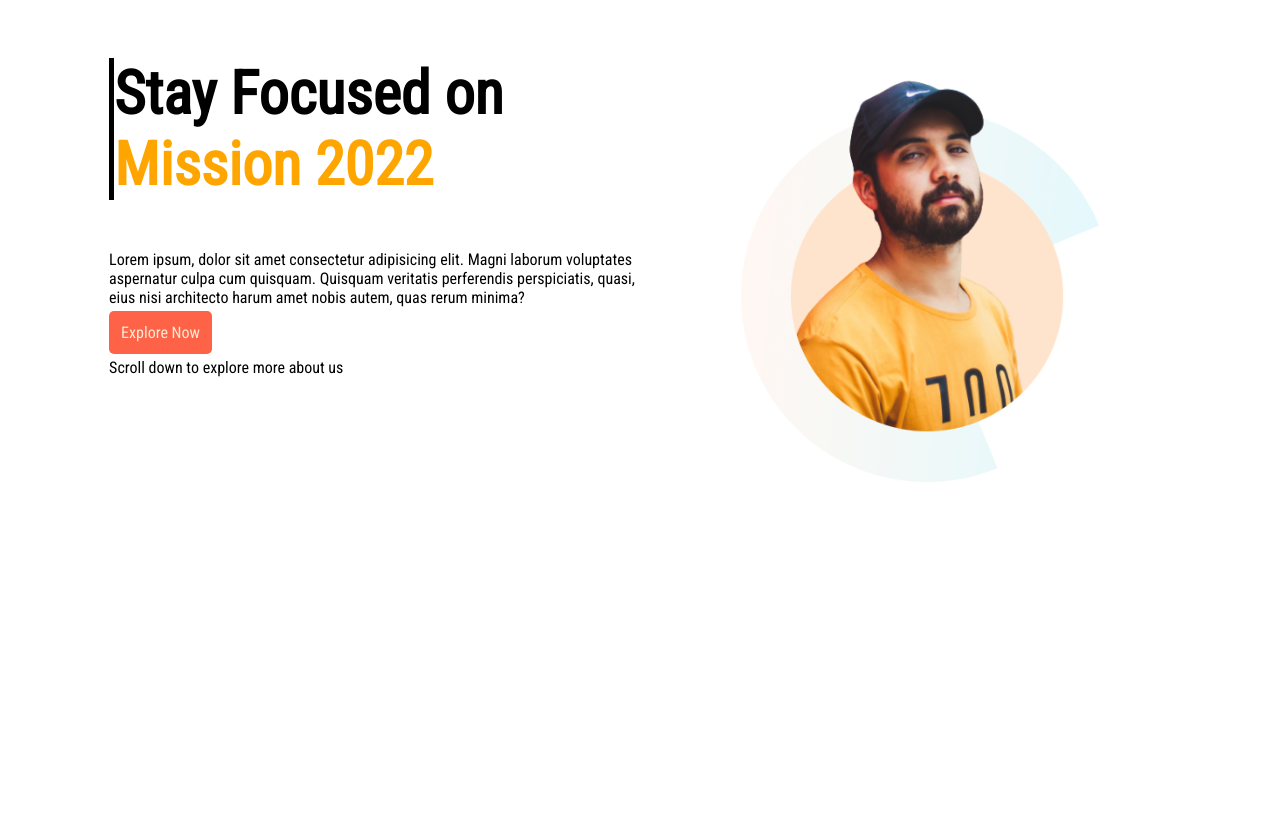
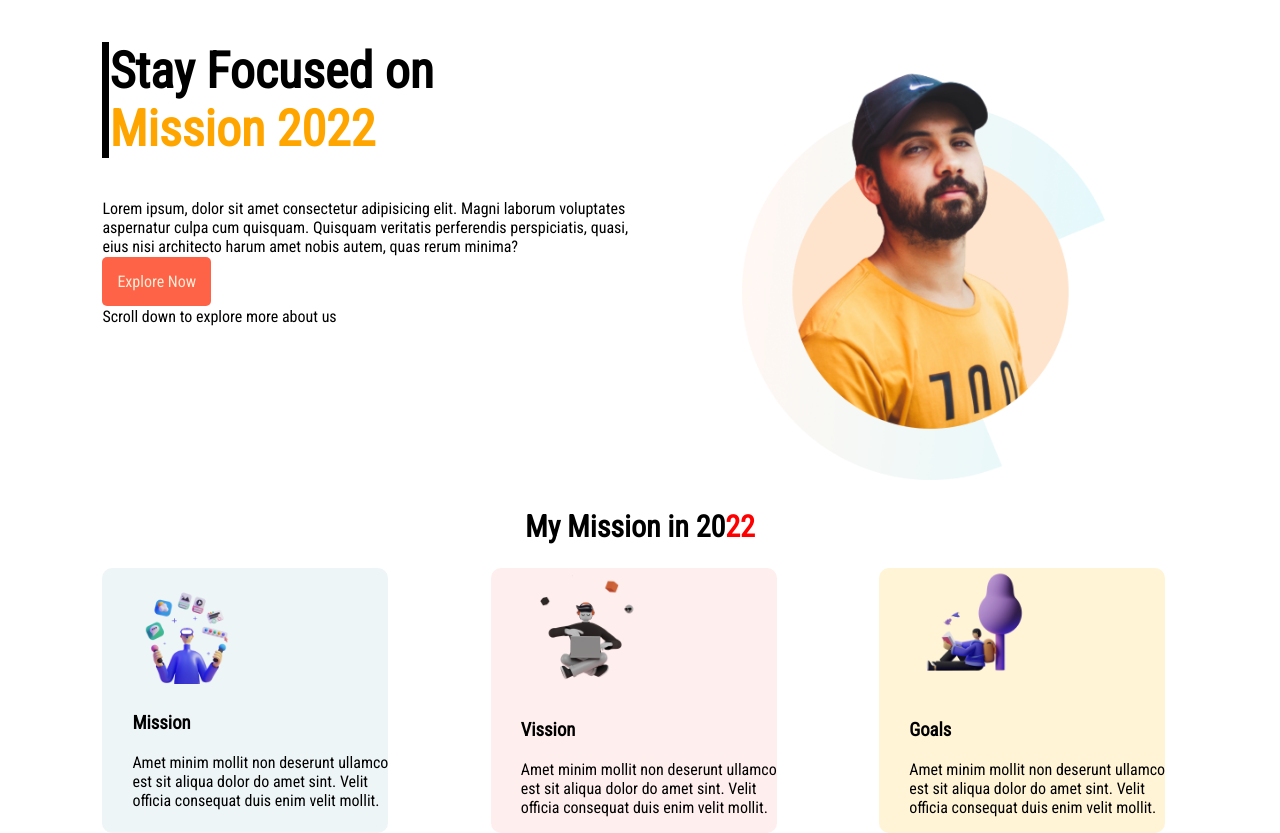
Before and after one commit to Hridoy5121/mission-wab, a plain HTML site: page index.html in a window 1280 px wide. Before the commit the page ends 800 px from the top, so only its background shows below. Drawn offline with Linux system fonts and the light colour scheme.

Commit message:
mission complite

```diff
--- a/index.html
+++ b/index.html
@@ -23,6 +23,25 @@
             <img src="images/person/person-0.png" alt="" srcset="">
         </div>
     </section>
-
+    <section>
+        <h2 id="mission">My Mission in 20<span class="color-red">22</span></h2>
+    <div class="seation-dream">
+        <div class="mission-dream">
+            <img src="images/illustrators/illustrator-1.png" alt="">
+            <h3>Mission</h3>
+            <p>Amet minim mollit non deserunt ullamco est sit aliqua dolor do amet sint. Velit officia consequat duis enim velit mollit.</p>
+        </div>
+        <div class="mission-dream pink-color">
+            <img src="images/illustrators/illustrator-2.png" alt="">
+            <h3>Vission</h3>
+            <p>Amet minim mollit non deserunt ullamco est sit aliqua dolor do amet sint. Velit officia consequat duis enim velit mollit.</p>
+        </div>
+        <div class="mission-dream pest-color">
+            <img src="images/illustrators/illustrator-3.png" alt="">
+            <h3>Goals</h3>
+            <p>Amet minim mollit non deserunt ullamco est sit aliqua dolor do amet sint. Velit officia consequat duis enim velit mollit.</p>
+        </div>
+    </div>
+    </section>
 </body>
 </html>
--- a/style.css
+++ b/style.css
@@ -2,12 +2,16 @@ body{
     font-family: 'Oswald', sans-serif;
     font-family: 'Poppins', sans-serif;
     font-family: 'Roboto Condensed', sans-serif;
+    margin: 0;
 }
 h1{
-    font-size: 60px;
+    font-size: 50px;
+}
+h2{
+    font-size: 30px;
 }
 #stay-mission{
-    border-left: 5px solid;
+    border-left: 7px solid;
     background-image: linear-gradient(tomato);
     border-image-slice: 1;
 
@@ -15,12 +19,13 @@ h1{
 .orange-color{
     color: orange;
 }
+.color-red{
+    color: red;
+}
 .link-button{
     color: antiquewhite;
-    height: 10px;
     border-radius: 5px;
-    width: 40px;
-    padding: 12px;
+    padding: 15px;
     background-color: tomato;
     text-decoration: none;
 }
@@ -35,3 +40,26 @@ h1{
 .stay-focused img{
     width: 70%;
 }
+#mission{
+    text-align: center;
+}
+.seation-dream{
+    display: flex;
+}
+.mission-dream{
+    width: 20%;
+    margin-inline-start: 8%;
+    padding-left: 30px;
+    background: rgba(79, 157, 166, 0.1);
+    border-radius: 10px;
+
+}
+.mission-dream img{
+   width: 50%;
+}
+.pink-color{
+    background: rgba(255, 89, 89, 0.1);
+}
+.pest-color{
+    background: #FFF4D6;
+}
```
